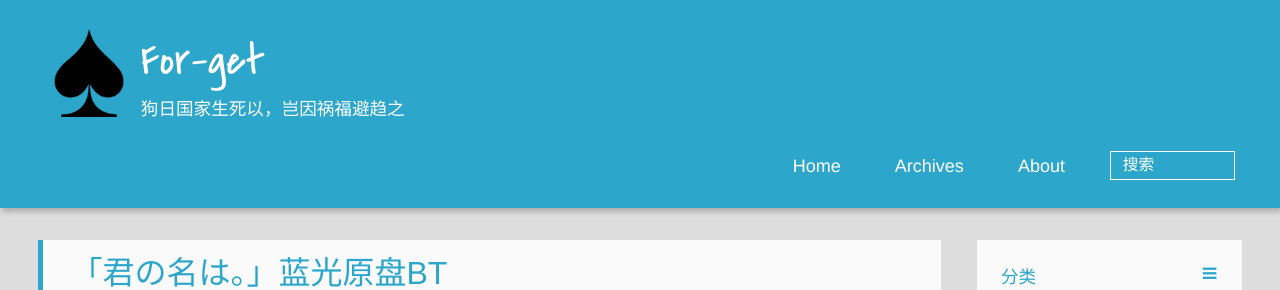
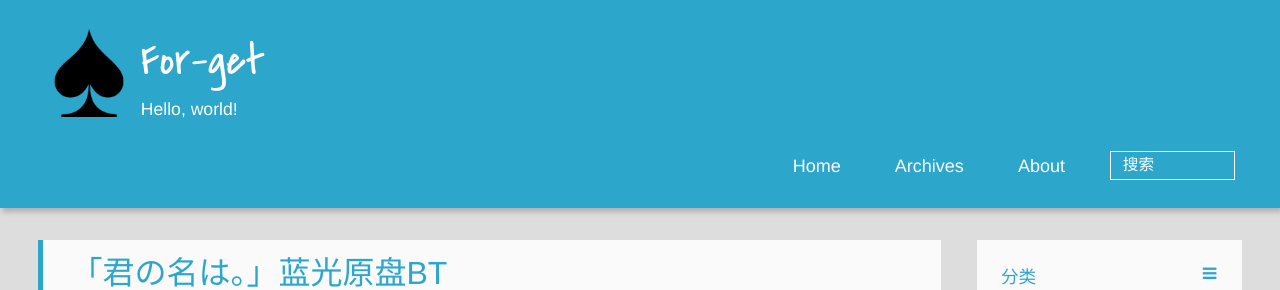
Before and after one commit to for-got/for-got.github.io, a Jekyll site: the page built from index.html, in a window 1280 px wide. Shown: the top 290 px of the page. Built offline with Jekyll 4.4.1, drawn with Linux system fonts in a browser that asks for light colours; Markdown is read by kramdown in place of the engine named in the settings; the list of posts is cut into pages by our own code; comment, search, counter and statistics services are not loaded.

Commit message:
Update _config.yml

```diff
--- a/_config.yml
+++ b/_config.yml
@@ -34,7 +34,7 @@ paginate: 20
 
 #### Site
 title : For-get
-tagline: 狗日国家生死以，岂因祸福避趋之
+tagline: Hello, world!
 assets: /assets
 baseurl:
 
```
